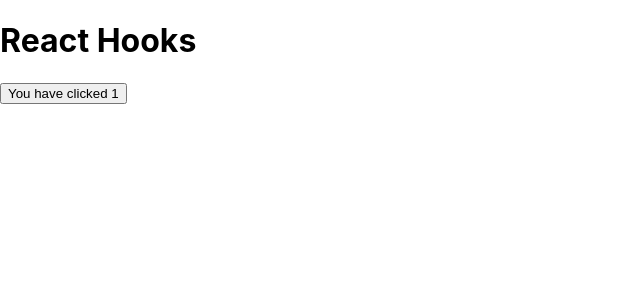
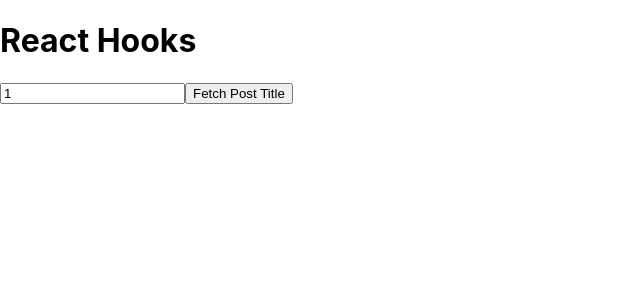
Before and after one commit to kavita01sharma/Hooks, a React (Create React App) app: page / in a window 1280 px wide. Shown: the top 300 px of the page, without its empty margins (0-640 px from the left). Built offline with nearby package versions, Linux system fonts and the light colour scheme; no server answers.

Commit message:
datafetch done

```diff
--- a/package.json
+++ b/package.json
@@ -6,6 +6,7 @@
     "@testing-library/jest-dom": "^5.11.10",
     "@testing-library/react": "^11.2.6",
     "@testing-library/user-event": "^12.8.3",
+    "axios": "^0.21.1",
     "react": "^17.0.2",
     "react-dom": "^17.0.2",
     "react-scripts": "4.0.3",
--- a/src/App.js
+++ b/src/App.js
@@ -1,11 +1,15 @@
 import './App.css';
+import Datafetch from './Datafetch';
+import Datafetch2 from './Datafetch2';
 import Pracone from './Pracone';
 
 function App() {
   return (
     <>
     <h1>React Hooks</h1>
-    <Pracone/>
+    {/* <Pracone/> */}
+    {/* <Datafetch/> */}
+    <Datafetch2/>
     </>
   );
 }
--- /dev/null
+++ b/src/Datafetch.js
@@ -0,0 +1,19 @@
+import React, { useEffect, useState } from 'react';
+import axios from 'axios';
+const Datafetch=()=>{
+    let [posts,setposts]=useState([]);
+    useEffect(()=>{
+        axios.get('https://jsonplaceholder.typicode.com/posts').then((res)=>{
+            console.log(res.data);
+            setposts(res.data);
+        })
+    },[])
+    return(
+        <ul>
+            {posts.map((post)=>(
+                <li key={post.id}>{post.title}</li>
+            ))}
+        </ul>
+    )
+}
+export default Datafetch;
--- /dev/null
+++ b/src/Datafetch2.js
@@ -0,0 +1,28 @@
+import axios from 'axios';
+import React, { useEffect, useState } from 'react';
+
+const Datafetch2=()=>{
+    let [post,setpost]=useState('');
+    let [postid,setpostid]=useState(1);
+    let [clickid,setclickid]=useState(1);
+    let clickhandler=()=>{
+        setclickid(postid)
+    }
+    useEffect(()=>{
+        axios.get(`https://jsonplaceholder.typicode.com/posts/${clickid}`).then((res)=>{
+            setpost(res.data.title);
+            console.log(res);
+        })
+    },[clickid])
+    let changepostid=(e)=>{
+        setpostid(e.target.value);
+    }
+    return(
+        <>
+        <input type="text" placeholder="Enter id" value={postid} onChange={changepostid}/>
+        <button onClick={clickhandler}>Fetch Post Title</button>
+        <h2>{post}</h2>
+        </>
+    )
+}
+export default Datafetch2;
```
Also changed, not shown: 1 other file (tests, documents, lock files or other folders).
